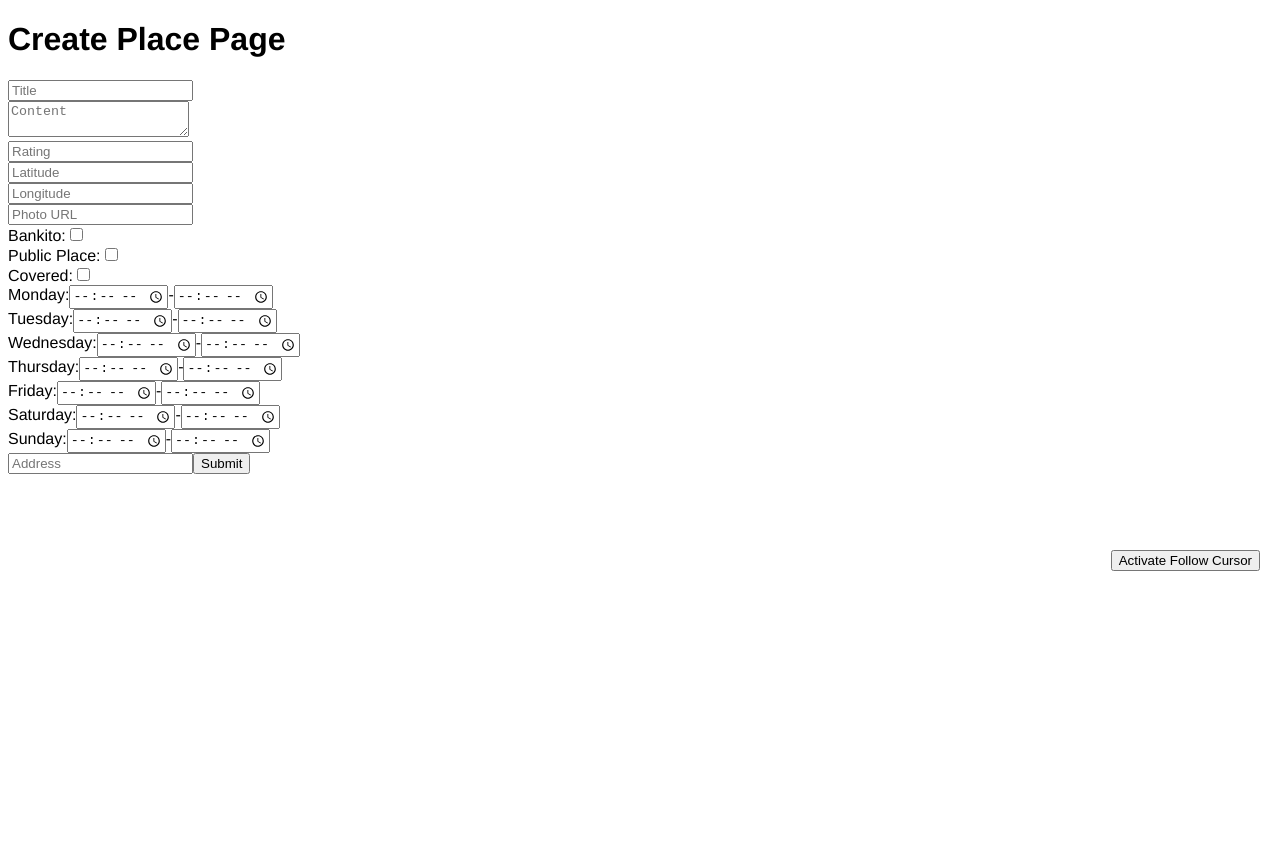
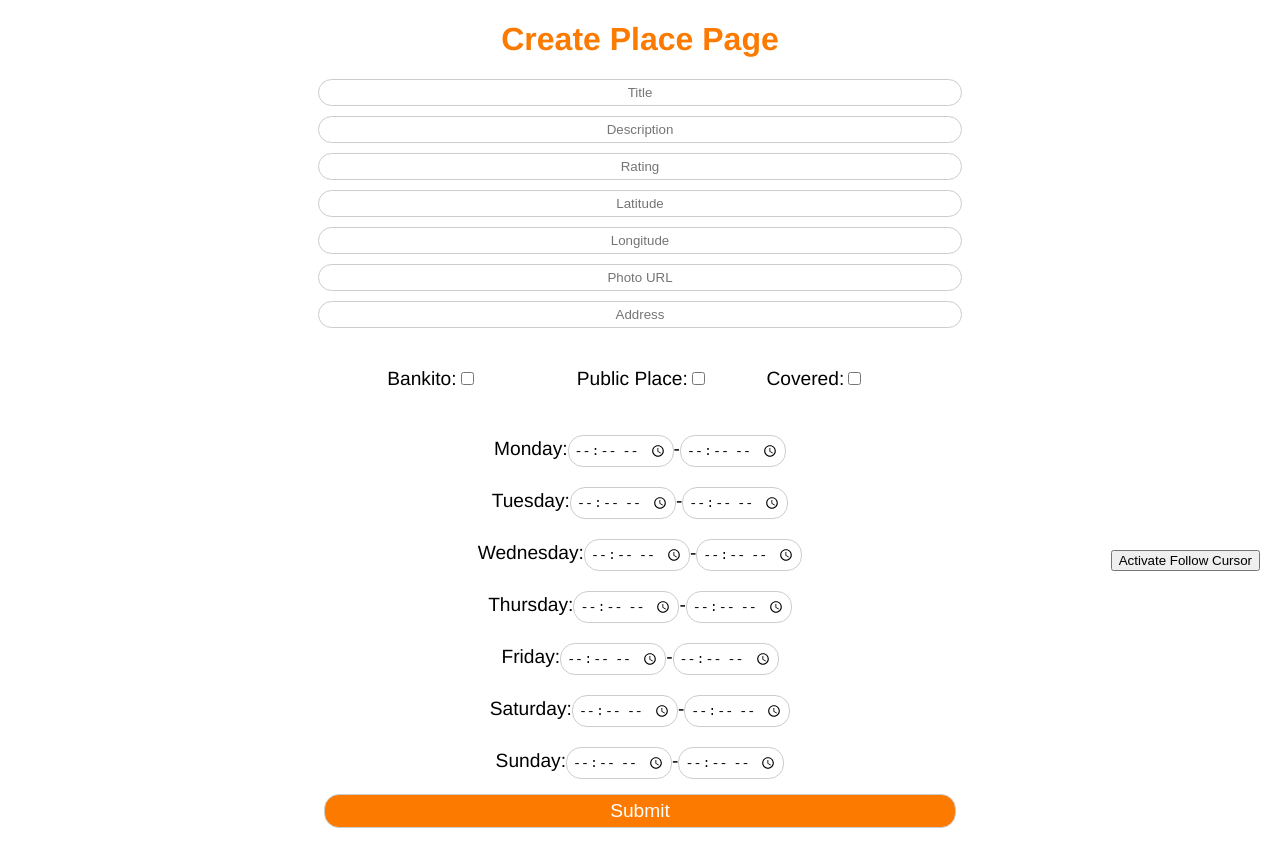
Before and after one commit to intxz/Bankitos-FrontendWEB, a React (Create React App) app: page /create_place in a window 1280 px wide. Before the commit the page ends 800 px from the top, so only its background shows below. Built offline with nearby package versions, Linux system fonts and the light colour scheme.

Commit message:
added css to create place

```diff
--- a/src/components/createPlace/CreatePlace.css
+++ b/src/components/createPlace/CreatePlace.css
@@ -1,82 +1,52 @@
-.create-place-container {
-  max-width: 400px;
-  margin: 0 auto;
-  padding: 20px;
-  background-color: transparent;
-  border-radius: 10px;
-  box-shadow: 0 0 10px rgba(0, 0, 0, 0.1);
+.containerCreatePlace form {
+  width: 100%;
+  display: flex;
   justify-content: center;
   align-items: center;
-  display: flex;
-  flex-direction: column;
-  transition: background-color 0.5s linear;
-}
-
-.create-place-container:hover {
-  background-color: rgba(0, 0, 0, 0.22);
-  box-shadow: 0 0 10px rgba(0, 0, 0, 0.9);
-}
-
-.create-place-form {
-  display: flex;
   flex-direction: column;
 }
-
-.create-place-input {
-  margin-bottom: 15px;
-  padding: 10px;
-  border: 1px solid #727272;
-  border-radius: 5px;
-  font-size: 16px;
-  background-color: transparent;
+.containerCreatePlaceCheckbox {
+  display: flex;
+  width: 50%;
+  justify-content: flex-end;
+  align-items: flex-end;
+  flex-direction: row;
+  margin: 30px 0;
 }
-
-.create-place-input:hover {
-  border: 1px solid #333;
+.inputCreatePlace {
+  width: 50%;
+  text-align: center;
+  padding: 5px;
+  margin: 5px 0;
+  border: 1px solid #ccc;
+  border-radius: 15px;
 }
-
-.create-place-button {
-  padding: 10px 20px;
-  background-color: #333;
-  color: #fff;
-  border: none;
-  border-radius: 5px;
-  font-size: 16px;
+.inputCreatePlaceTime{
+  width: auto;
+  text-align: center;
+  padding: 5px;
+  margin: 5px 0;
+  border: 1px solid #ccc;
+  border-radius: 15px;
+}
+.labelCreatePlaceCheckbox {
+  width: 30%;
+  font-size: 1.2rem;
+  margin: 5px 0;
+}
+.labelCreatePlace {
+  width: auto;
+  font-size: 1.2rem;
+  margin: 5px 0;
+}
+.buttonCreatePlace {
+  width: 50%;
+  padding: 5px;
+  margin: 5px 0;
+  border: 1px solid #ccc;
+  border-radius: 15px;
+  background-color: #fc7a00;
+  color: white;
+  font-size: 1.2rem;
   cursor: pointer;
-  transition: background-color 0.3s;
 }
-
-.create-place-button:hover {
-  background-color: #555;
-}
-
-.create-place-input:focus {
-  outline: none;
-  border-color: #333;
-}
-
-.red-placeholder::placeholder {
-  color: red;
-}
-
-@keyframes shake {
-  0% {
-    transform: translateX(0);
-  }
-  25% {
-    transform: translateX(5px);
-  }
-  50% {
-    transform: translateX(-5px);
-  }
-  75% {
-    transform: translateX(5px);
-  }
-  100% {
-    transform: translateX(0);
-  }
-}
-
-.shake-animation {
-  animation: shake 0.5s ease-in-out;
-}
--- a/src/components/createPlace/CreatePlace.tsx
+++ b/src/components/createPlace/CreatePlace.tsx
@@ -141,63 +141,60 @@ function CreatePlace({ _id, token }: { _id: string; token: string }) {
   };
 
   return (
+    <div className="containerCreatePlace">
       <form onSubmit={handleSubmit}>
         {/* Title */}
-      <div>
-      <input
+        <input className="inputCreatePlace"
           type="text"
           value={title}
           onChange={(e) => setTitle(e.target.value)}
           placeholder="Title"
         />
-      </div>
         {/* Content */}
-      <div>
-      <textarea
+
+        <input className="inputCreatePlace"
           value={content}
           onChange={(e) => setContent(e.target.value)}
-        placeholder="Content"
+          placeholder="Description"
         />
-      </div>
         {/* Rating */}
-      <div>
-      <input
+        <input className="inputCreatePlace"
           type="text"
           value={rating}
           onChange={(e) => setRating(e.target.value)}
           placeholder="Rating"
         />
-      </div>
         {/* Latitude */}
-      <div>
-      <input
+        <input className="inputCreatePlace"
           type="text"
           value={latitude}
           onChange={(e) => setLatitude(e.target.value)}
           placeholder="Latitude"
         />
-      </div>
         {/* Longitude */}
-      <div>
-      <input
+        <input className="inputCreatePlace"
           type="text"
           value={longitude}
           onChange={(e) => setLongitude(e.target.value)}
           placeholder="Longitude"
         />
-      </div>
         {/* Photo */}
-      <div>
-      <input
+        <input className="inputCreatePlace"
           type="text"
           value={photo}
           onChange={(e) => setPhoto(e.target.value)}
           placeholder="Photo URL"
         />
-      </div>
+        {/* Address */}
+        <input className="inputCreatePlace"
+          type="text"
+          value={address}
+          onChange={(e) => setAddress(e.target.value)}
+          placeholder="Address"
+        />
+        <div className="containerCreatePlaceCheckbox">
         {/* Bankito */}
-      <div>
-      <label>
+        <label className="labelCreatePlaceCheckbox">
           Bankito:
           <input
             type="checkbox"
@@ -205,10 +202,8 @@ function CreatePlace({ _id, token }: { _id: string; token: string }) {
             onChange={(e) => setBankito(e.target.checked)}
           />
         </label>
-      </div>
         {/* Public Place */}
-      <div>
-      <label>
+        <label className="labelCreatePlaceCheckbox">
           Public Place:
           <input
             type="checkbox"
@@ -216,10 +211,8 @@ function CreatePlace({ _id, token }: { _id: string; token: string }) {
             onChange={(e) => setPublicPlace(e.target.checked)}
           />
         </label>
-      </div>
         {/* Covered */}
-      <div>
-      <label>
+        <label className="labelCreatePlaceCheckbox">
           Covered:
           <input
             type="checkbox"
@@ -230,10 +223,10 @@ function CreatePlace({ _id, token }: { _id: string; token: string }) {
         </div>
         {/* Schedule */}
         {/* Monday */}
-      <div>
-      <label>
+
+        <label className="labelCreatePlace">
           Monday:
-        <input
+          <input className="inputCreatePlaceTime"
             type="time"
             value={schedule.monday.opening}
             onChange={(e) =>
@@ -244,7 +237,7 @@ function CreatePlace({ _id, token }: { _id: string; token: string }) {
             }
           />
           -
-        <input
+          <input className="inputCreatePlaceTime"
             type="time"
             value={schedule.monday.closing}
             onChange={(e) =>
@@ -255,13 +248,12 @@ function CreatePlace({ _id, token }: { _id: string; token: string }) {
             }
           />
         </label>
-      </div>
         {/* Schedule */}
         {/* Tuesday */}
-      <div>
-      <label>
+
+        <label className="labelCreatePlace">
           Tuesday:
-        <input
+          <input className="inputCreatePlaceTime"
             type="time"
             value={schedule.tuesday.opening}
             onChange={(e) =>
@@ -272,7 +264,7 @@ function CreatePlace({ _id, token }: { _id: string; token: string }) {
             }
           />
           -
-        <input
+          <input className="inputCreatePlaceTime"
             type="time"
             value={schedule.tuesday.closing}
             onChange={(e) =>
@@ -283,13 +275,11 @@ function CreatePlace({ _id, token }: { _id: string; token: string }) {
             }
           />
         </label>
-      </div>
         {/* Schedule */}
         {/* Wednesday */}
-      <div>
-      <label>
+        <label className="labelCreatePlace">
           Wednesday:
-        <input
+          <input className="inputCreatePlaceTime"
             type="time"
             value={schedule.wednesday.opening}
             onChange={(e) =>
@@ -300,7 +290,7 @@ function CreatePlace({ _id, token }: { _id: string; token: string }) {
             }
           />
           -
-        <input
+          <input className="inputCreatePlaceTime"
             type="time"
             value={schedule.wednesday.closing}
             onChange={(e) =>
@@ -311,13 +301,11 @@ function CreatePlace({ _id, token }: { _id: string; token: string }) {
             }
           />
         </label>
-      </div>
         {/* Schedule */}
         {/* Thursday */}
-      <div>
-      <label>
+        <label className="labelCreatePlace">
           Thursday:
-        <input
+          <input className="inputCreatePlaceTime"
             type="time"
             value={schedule.thursday.opening}
             onChange={(e) =>
@@ -328,7 +316,7 @@ function CreatePlace({ _id, token }: { _id: string; token: string }) {
             }
           />
           -
-        <input
+          <input className="inputCreatePlaceTime"
             type="time"
             value={schedule.thursday.closing}
             onChange={(e) =>
@@ -339,13 +327,11 @@ function CreatePlace({ _id, token }: { _id: string; token: string }) {
             }
           />
         </label>
-      </div>
         {/* Schedule */}
         {/* Friday */}
-      <div>
-      <label>
+        <label className="labelCreatePlace">
           Friday:
-        <input
+          <input className="inputCreatePlaceTime"
             type="time"
             value={schedule.friday.opening}
             onChange={(e) =>
@@ -356,7 +342,7 @@ function CreatePlace({ _id, token }: { _id: string; token: string }) {
             }
           />
           -
-        <input
+          <input className="inputCreatePlaceTime"
             type="time"
             value={schedule.friday.closing}
             onChange={(e) =>
@@ -367,13 +353,11 @@ function CreatePlace({ _id, token }: { _id: string; token: string }) {
             }
           />
         </label>
-      </div>
         {/* Schedule */}
         {/* Saturday */}
-      <div>
-      <label>
+        <label className="labelCreatePlace">
           Saturday:
-        <input
+          <input className="inputCreatePlaceTime"
             type="time"
             value={schedule.saturday.opening}
             onChange={(e) =>
@@ -384,7 +368,7 @@ function CreatePlace({ _id, token }: { _id: string; token: string }) {
             }
           />
           -
-        <input
+          <input className="inputCreatePlaceTime"
             type="time"
             value={schedule.saturday.closing}
             onChange={(e) =>
@@ -395,13 +379,11 @@ function CreatePlace({ _id, token }: { _id: string; token: string }) {
             }
           />
         </label>
-      </div>
         {/* Schedule */}
         {/* Sunday */}
-      <div>
-      <label>
+        <label className="labelCreatePlace">
           Sunday:
-        <input
+          <input className="inputCreatePlaceTime"
             type="time"
             value={schedule.sunday.opening}
             onChange={(e) =>
@@ -412,7 +394,7 @@ function CreatePlace({ _id, token }: { _id: string; token: string }) {
             }
           />
           -
-        <input
+          <input className="inputCreatePlaceTime"
             type="time"
             value={schedule.sunday.closing}
             onChange={(e) =>
@@ -423,21 +405,13 @@ function CreatePlace({ _id, token }: { _id: string; token: string }) {
             }
           />
         </label>
-      </div>
-      {/* Address */}
-      <div>
-      <input
-        type="text"
-        value={address}
-        onChange={(e) => setAddress(e.target.value)}
-        placeholder="Address"
-      />
+
         {/* Submit Button */}
-      <button type="submit">Submit</button>
+        <button className="buttonCreatePlace" type="submit">Submit</button>
         {/* Error Message */}
         {error && <div>{error}</div>}
+      </form>
     </div>
-    </form>
   );
 }
 
--- /dev/null
+++ b/src/pages/Places/CreatePlacePage.css
@@ -0,0 +1,12 @@
+.containerCreatePlacePage h1{
+  display: flex;
+  justify-content: center;
+  align-items: center;
+  width: 100%;
+  box-shadow: 1px;
+}
+.titleCreatePlacePage {
+  font-size: 2rem;
+  margin-bottom: 1rem;
+  color:rgb(252, 122, 0)
+}
--- a/src/pages/Places/CreatePlacePage.tsx
+++ b/src/pages/Places/CreatePlacePage.tsx
@@ -1,7 +1,6 @@
 import React, { useEffect, useState } from "react";
 import CreatePlace from "../../components/createPlace/CreatePlace";
-import axios from "axios";
-import { useNavigate } from "react-router-dom";
+import "./CreatePlacePage.css";
 
 function CreatePlacePage() {
   const [token, setToken] = useState<string>("");
@@ -17,8 +16,8 @@ function CreatePlacePage() {
   }, []);
 
   return (
-    <div>
-      <h1>Create Place Page</h1>
+    <div className="containerCreatePlacePage">
+      <h1 className="titleCreatePlacePage">Create Place Page</h1>
       <CreatePlace _id={_id} token={token} />
     </div>
   );
```
Lines whose indentation alone changed are shown as unchanged.
